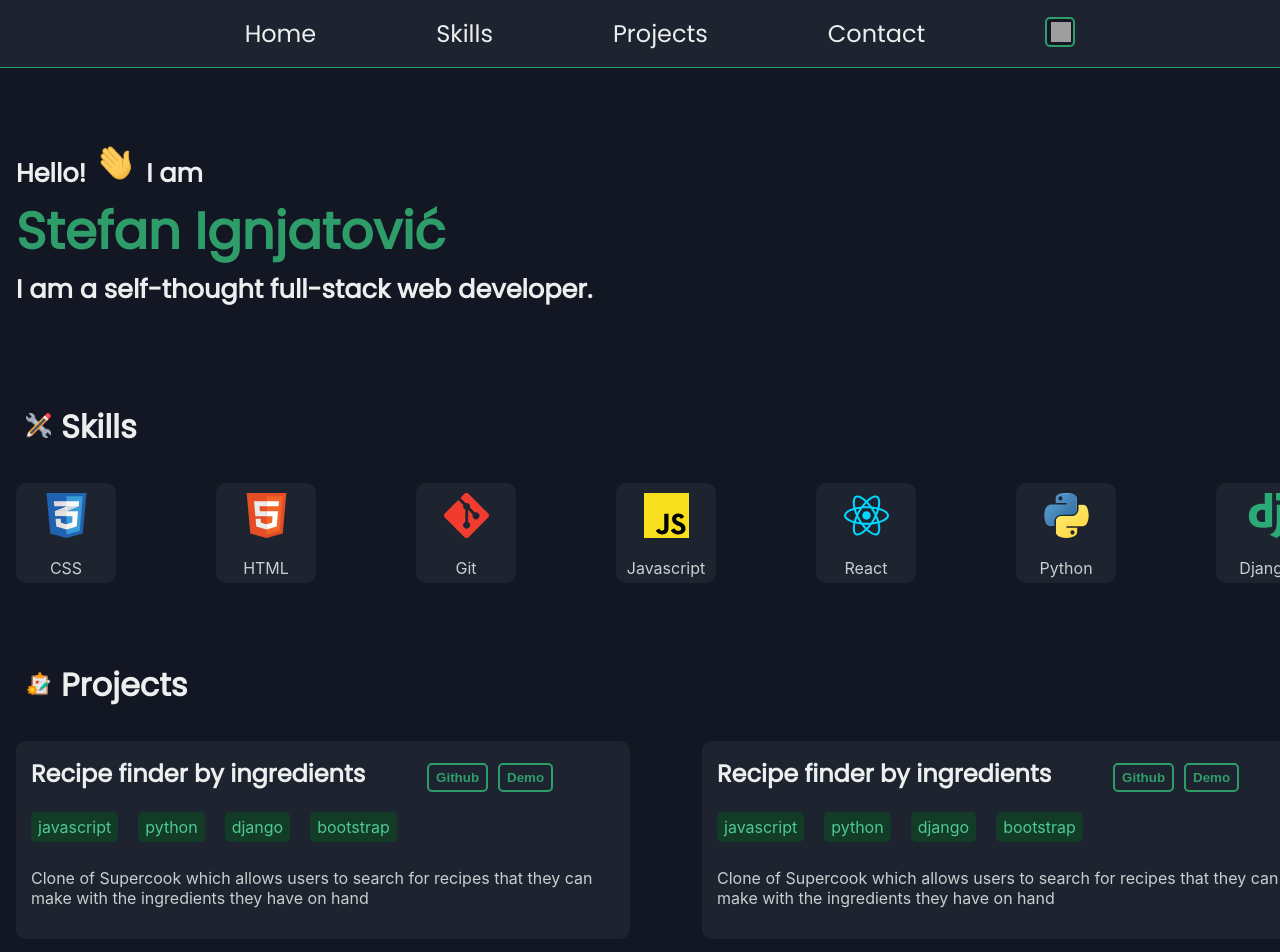
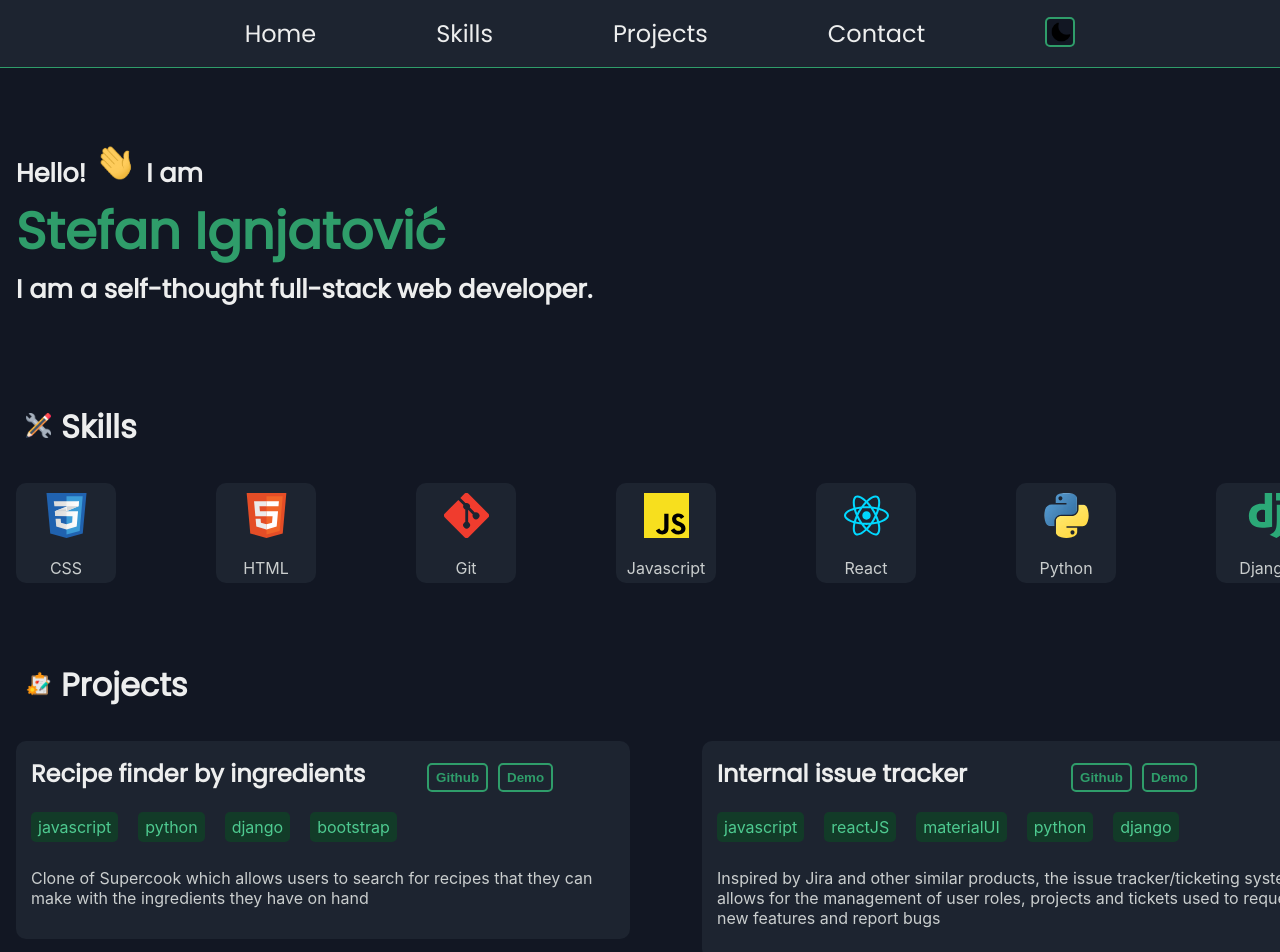
Before and after one commit to StefanIgnjatovic12/portfolio_website, a React (Create React App) app: page / in a window 1280 px wide. Shown: the top 952 px of the page. Built offline with nearby package versions, Linux system fonts and the light colour scheme; grey boxes are pictures that could not be loaded.

Commit message:
Fix theme switch bug

```diff
--- a/package.json
+++ b/package.json
@@ -12,6 +12,7 @@
     "react-hook-form": "^7.27.1",
     "react-scripts": "^5.0.0",
     "react-scroll": "^1.8.5",
+    "uuidv4": "^6.2.13",
     "web-vitals": "^2.1.4"
   },
   "scripts": {
--- a/src/Components/CSS/ThemeMode.css
+++ b/src/Components/CSS/ThemeMode.css
@@ -22,7 +22,3 @@
   height: 20px;
 
 }
-
-.sun {
-  color: #EDEEEE;
-}
--- a/src/Components/JS/Content.js
+++ b/src/Components/JS/Content.js
@@ -3,11 +3,12 @@ import Skills from "./Skills";
 import Projects from "./Projects"
 import data from './SkillData.json'
 import {Element} from 'react-scroll'
+import { v4 as uuid } from 'uuid';
 
 
 export default function Content() {
     const skillElements = data.map(entry => {
-        return <Skills text={entry.text} image={entry.image}/>
+        return <Skills key={uuid()} text={entry.text} image={entry.image}/>
     })
 
     return (
@@ -58,10 +59,9 @@ export default function Content() {
                     demo="https://www.google.com/"
                 />
                 <Projects
-                    title="Recipe finder by ingredients"
-                    description="Clone of Supercook which allows users to search
-                 for recipes that they can make with the ingredients they have on hand"
-                    projectskills={['javascript', 'python', 'django', 'bootstrap']}
+                    title="Internal issue tracker"
+                    description="Inspired by Jira and other similar products, the issue tracker/ticketing system allows for the management of user roles, projects and tickets used to request new features and report bugs "
+                    projectskills={['javascript', 'reactJS', 'materialUI', 'python', 'django', ]}
                     github="https://www.google.com/"
                     demo="https://www.google.com/"
                 />
--- a/src/Components/JS/Projects.js
+++ b/src/Components/JS/Projects.js
@@ -1,9 +1,9 @@
 import '../CSS/Content.css'
-
+import { v4 as uuid } from 'uuid';
 
 export default function Projects(props) {
     const projectSkills = props.projectskills.map(skill => {
-        return <span className="projects-skills">{skill}</span>
+        return <span key={uuid()} className="projects-skills">{skill}</span>
     })
     const demoLink = props.demo
     const gitLink = props.github
--- a/src/Components/JS/ThemeMode.js
+++ b/src/Components/JS/ThemeMode.js
@@ -1,54 +1,33 @@
 import '../CSS/ThemeMode.css'
-import {useEffect, useState} from "react";
+import {useState} from "react";
 
 const ThemeMode = () => {
     const lightTheme = "light"
     const darkTheme = "dark"
-    // let theme = localStorage.getItem('theme')
-    const [theme, setTheme] = useState(localStorage.getItem('theme'))
-    useEffect(() => {
-        console.log('use effect called')
-    }, [theme])
-
-    // useEffect(() => {
-    //     modeSwitch()
-    //     console.log('modeswitch')
-    // },[])
-
-    // theme = localStorage.getItem('theme')
+    const [theme, setTheme] = useState(localStorage.getItem('theme') ? localStorage.getItem('theme') : 'light')
 
     const enableLightMode = () => {
         document.body.classList.add('lightmode')
-        // localStorage.setItem("theme", "light")
-        // theme = lightTheme
+        localStorage.setItem("theme", "light")
         setTheme(lightTheme)
 
     }
     const enableDarkMode = () => {
         document.body.classList.remove('lightmode')
-        // localStorage.setItem("theme", "dark")
-        // theme = darkTheme
+        localStorage.setItem("theme", "dark")
         setTheme(darkTheme)
     }
 
-    //checking local storage to see what the theme was during last session
-    const modeSwitch = () => {
-        if (theme === darkTheme) {
-            enableDarkMode()
-        } else if (theme === lightTheme) {
-            enableLightMode()
-        }
-    }
-    // modeSwitch()
+
     // Switching themes on button click
     const switchTheme = e => {
         if (theme === darkTheme) {
             enableLightMode()
-            console.log(theme)
+            console.log(localStorage.getItem('theme'))
         } else if (theme === lightTheme) {
             enableDarkMode()
-            console.log(theme)
-        }
+            console.log(localStorage.getItem('theme'))
+        } else(console.log(theme))
     }
 
 
```
Also changed, not shown: public/images/light.png (renamed from public/images/brightness.png), 1 other file (tests, documents, lock files or other folders).
